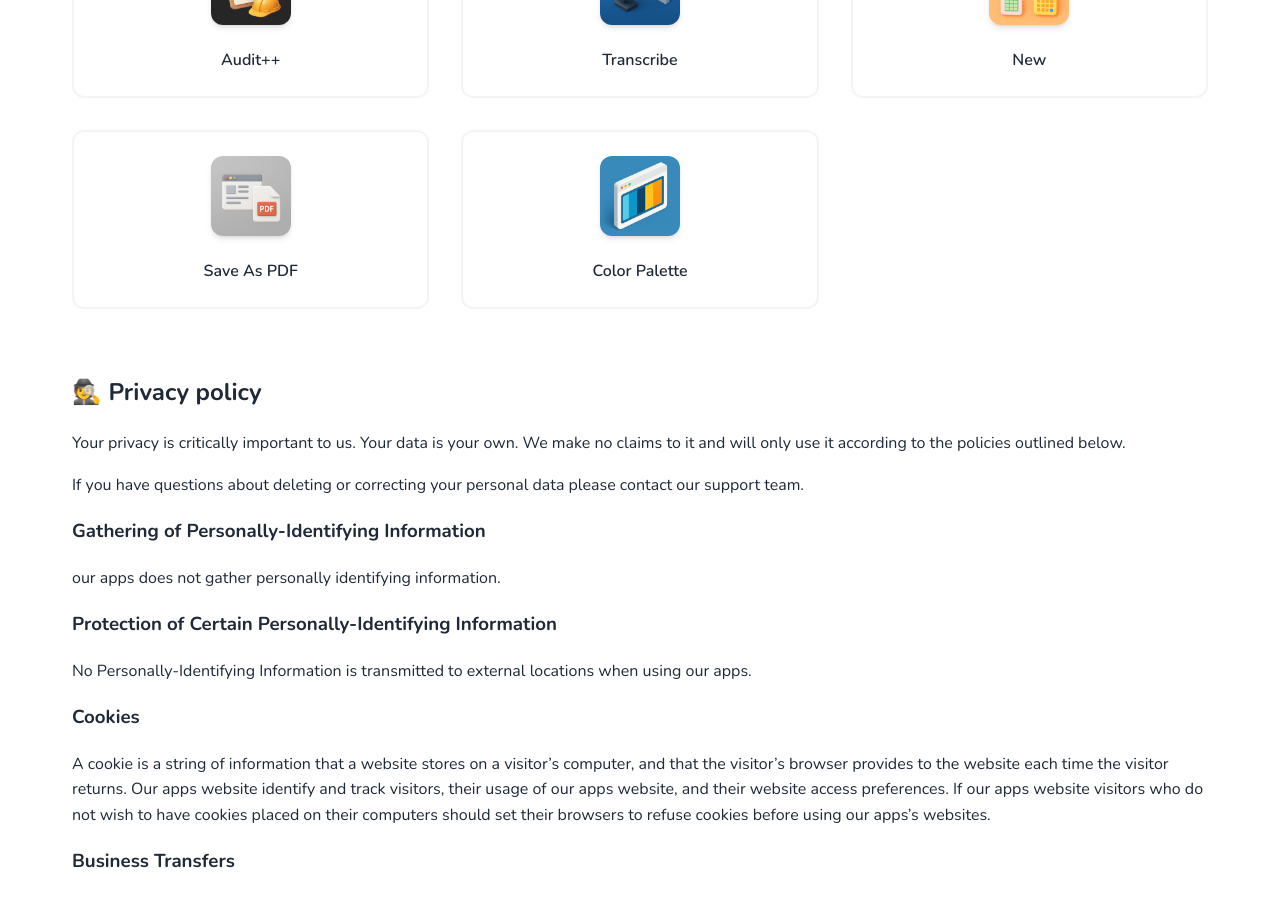
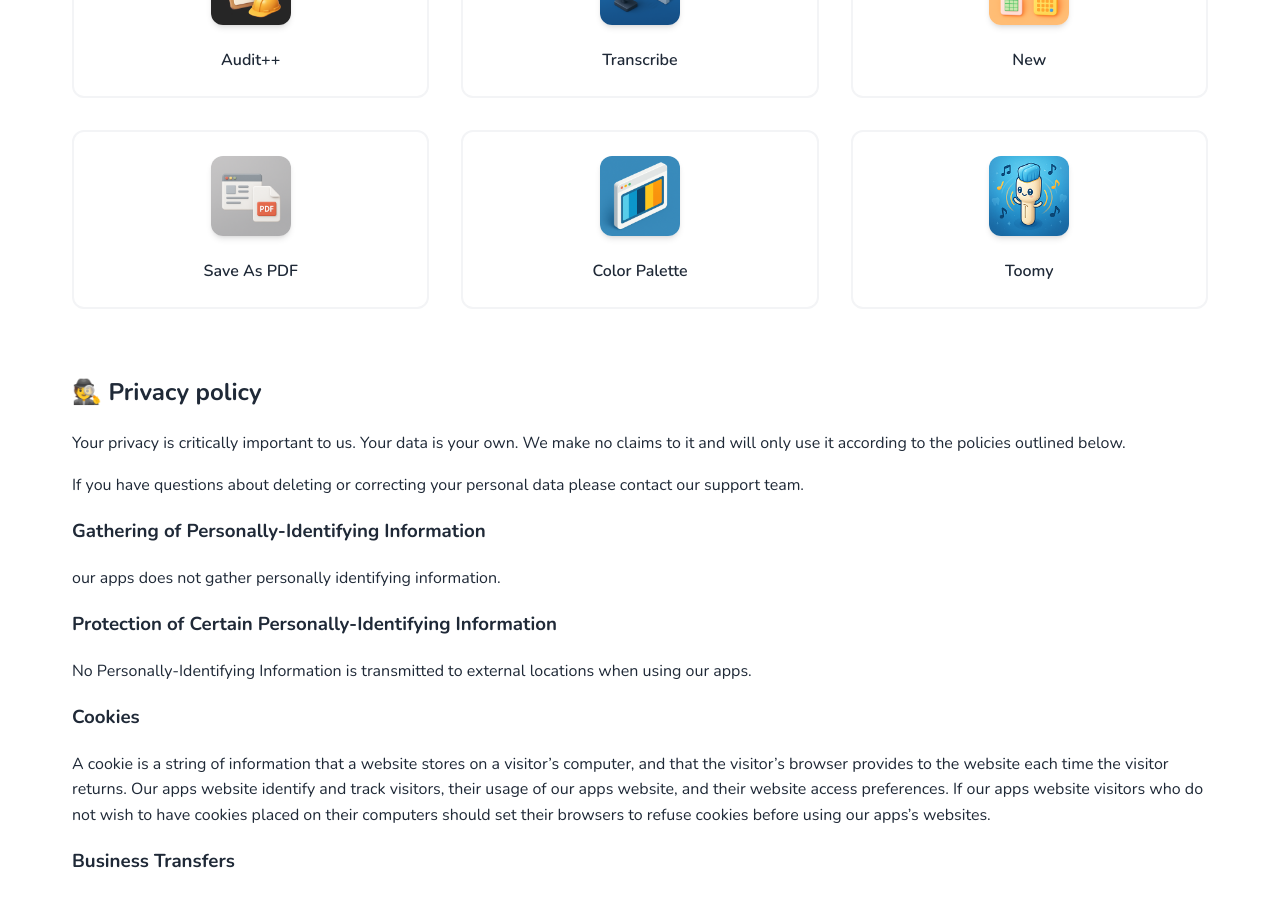
Before and after one commit to pmstani/pmstani.github.io, a Jekyll site: the page built from index.md, in a window 1280 px wide and 900 px high, scrolled down 4309 px. Built offline with Jekyll 4.4.1, drawn with Linux system fonts in a browser that asks for light colours.

Commit message:
✨ Add Toomy

```diff
--- a/apps.json
+++ b/apps.json
@@ -342,5 +342,11 @@
     "app_name": "Color Palette",
     "app_description": "Extract a color palette from any webpage",
     "image_url": "https://pmstani.github.io/img/apps/colorpalette.png"
+  },
+  {
+    "app_url": "https://apps.apple.com/app/6755081048",
+    "app_name": "Toomy",
+    "app_description": "Tooth Brush Music Timer",
+    "image_url": "https://pmstani.github.io/img/apps/toomy.png"
   }
 ]
--- a/index.md
+++ b/index.md
@@ -351,6 +351,12 @@ layout: default
       <div class="app-name">Color Palette</div>
     </a>
   </div>
+  <div class="app-item">
+    <a href="https://apps.apple.com/app/id6755081048" title="Toomy">
+      <img src="/img/apps/toomy.png" alt="Toomy">
+      <div class="app-name">Toomy</div>
+    </a>
+  </div>
 </div>
 
 ## 🕵️ Privacy policy {#privacy}
```
Also changed, not shown: img/apps/toomy.png (added).
